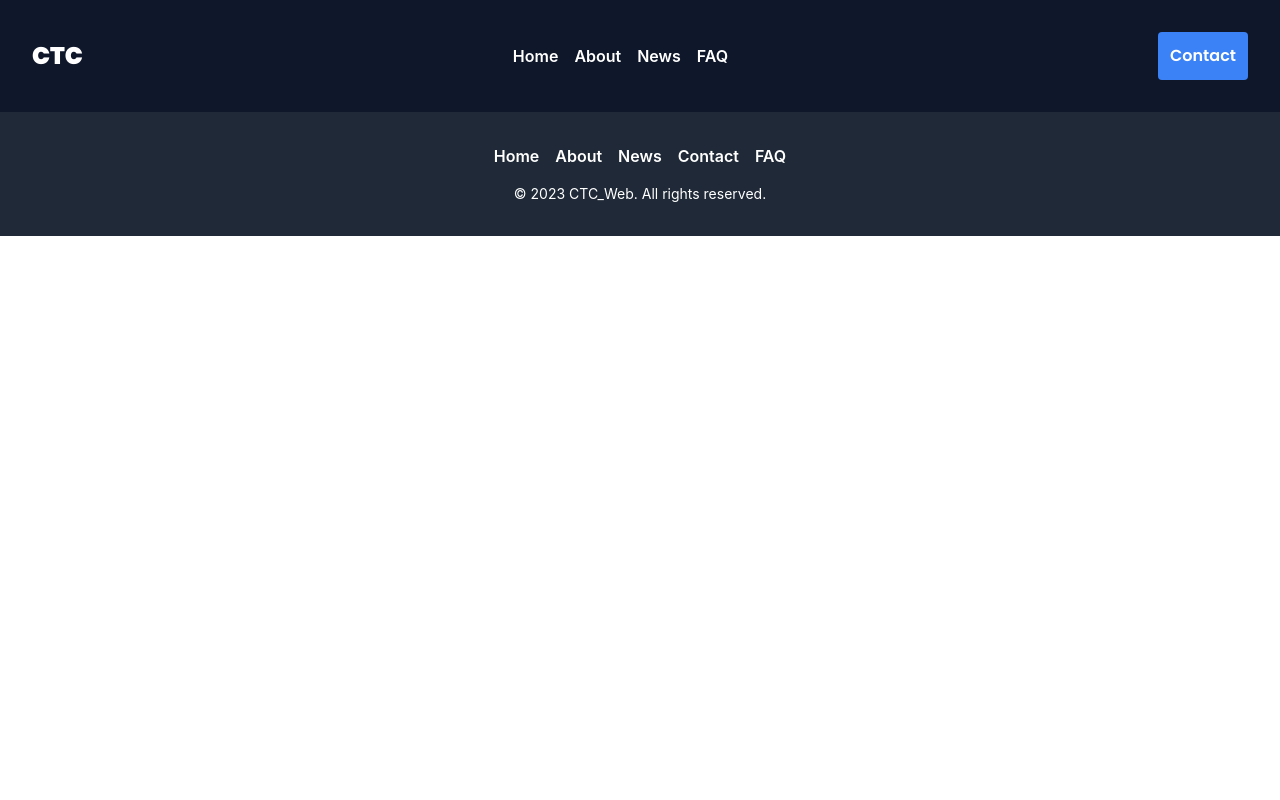
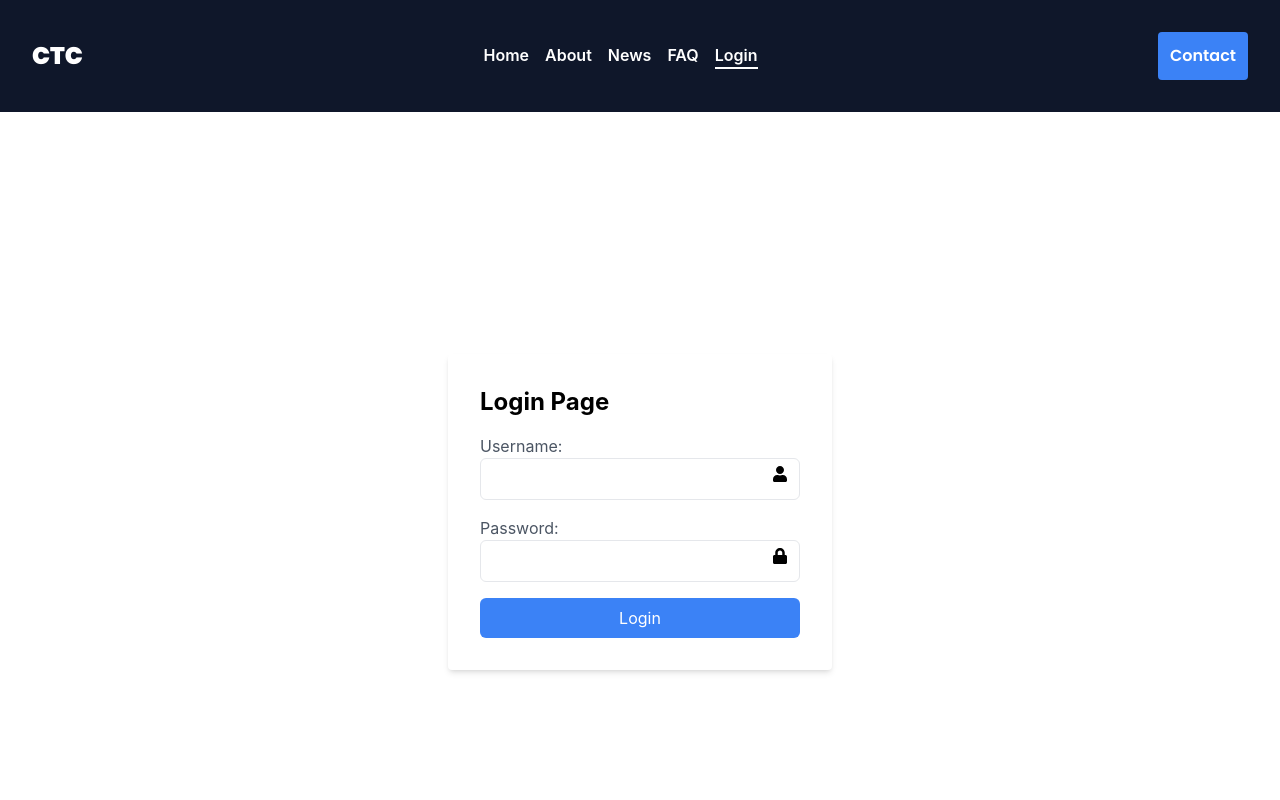
Before and after one commit to nakaohideo/TechClub-Mern-Stack, a React (Create React App) app in the folder frontend/: page /login in a window 1280 px wide. Shown: the top 800 px of the page. Built offline with nearby package versions, Linux system fonts and the light colour scheme.

Commit message:
CTC-webite-Mern-Stack-Login-Commit

```diff
--- a/frontend/public/index.html
+++ b/frontend/public/index.html
@@ -5,10 +5,10 @@
     <!-- <link rel="icon" href="%PUBLIC_URL%/favicon.ico" /> -->
     <meta name="viewport" content="width=device-width, initial-scale=1" />
     <meta name="theme-color" content="#000000" />
-    <meta
+    <!-- <meta
       name="description"
       content="Web site created using create-react-app"
-    />
+    /> -->
     <!-- <link rel="apple-touch-icon" href="%PUBLIC_URL%/logo192.png" /> -->
     <!--
       manifest.json provides metadata used when your web app is installed on a
--- a/frontend/src/App.js
+++ b/frontend/src/App.js
@@ -12,6 +12,8 @@ import Contact from "./components/contact";
 import Footer from "./components/Footer";
 import About from "./components/About";
 import FAQ from "./components/FAQ";
+import Login from "./components/Admin/login";
+import AdminDashboard from "./components/Admin/AdminDashboard";
 function App() {
   return (
     <div className="App">
@@ -20,12 +22,14 @@ function App() {
         <Route path="/" element={<Index />} />
         <Route path="/Home" element={<Index />} />
         <Route path="/news" element={<UserShow />} />
-        <Route path="/admin" element={<ShowPosts />} />
+        <Route path="/edit" element={<ShowPosts />} />
         <Route path="/create" element={<CreatePost />} />
         <Route path="/contact" element={<Contact />} />
         <Route path="/edit/:postId" element={<EditPost />} />
         <Route path="/About" element={<About />} />
         <Route path="/faq" element={<FAQ />} />
+        <Route path="/login" element={<Login />} />
+        <Route path="/admin" element={<AdminDashboard />} />
       </Routes>
       <Footer />
     </div>
--- /dev/null
+++ b/frontend/src/components/Admin/AdminDashboard.jsx
@@ -0,0 +1,33 @@
+import React from "react";
+import { FaEdit, FaPlus } from "react-icons/fa"; // Importing icons from react-icons
+import { Link } from "react-router-dom";
+
+const AdminDashboard = () => {
+  return (
+    <div className="flex items-center justify-center h-screen">
+      <div className="bg-white p-8 rounded shadow-md w-96">
+        <h1 className="text-2xl font-bold mb-6">Admin Dashboard</h1>
+        <div className="mb-4">
+          <Link
+            to="/create"
+            className="flex items-center justify-between bg-blue-500 text-white py-2 px-4 rounded-md hover:bg-blue-600"
+          >
+            <span>Create Post</span>
+            <FaPlus />
+          </Link>
+        </div>
+        <div className="mb-4">
+          <Link
+            to="/edit"
+            className="flex items-center justify-between bg-green-500 text-white py-2 px-4 rounded-md hover:bg-green-600"
+          >
+            <span>Edit Post</span>
+            <FaEdit />
+          </Link>
+        </div>
+      </div>
+    </div>
+  );
+};
+
+export default AdminDashboard;
--- /dev/null
+++ b/frontend/src/components/Admin/credentials.js
@@ -0,0 +1,2 @@
+export const correctUsername = "ctc-web-admin";
+export const correctPassword = "ctcadminpage";
--- /dev/null
+++ b/frontend/src/components/Admin/login.jsx
@@ -0,0 +1,68 @@
+import React, { useState } from "react";
+import { FaUser, FaLock } from "react-icons/fa"; // Importing icons from react-icons
+import { correctUsername, correctPassword } from "./credentials.js";
+import CreatePosts from "./CreatePost.jsx";
+
+const LoginPage = () => {
+  const [username, setUsername] = useState("");
+  const [password, setPassword] = useState("");
+  const [errorMessage, setErrorMessage] = useState("");
+
+  const handleLogin = () => {
+    // Check if the entered username and password are correct
+    if (username === correctUsername && password === correctPassword) {
+      // Redirect to another page on successful login
+      window.location.href = "admin";
+    } else {
+      // Display an error message for incorrect credentials
+      setErrorMessage("Username and password are incorrect. Please try again.");
+    }
+  };
+
+  return (
+    <div className="flex items-center justify-center h-screen">
+      <div className="bg-white p-8 rounded shadow-md w-96">
+        <h1 className="text-2xl font-bold mb-4">Login Page</h1>
+        <div className="mb-4">
+          <label className="block text-gray-600">Username:</label>
+          <div className="relative">
+            <input
+              type="text"
+              value={username}
+              onChange={(e) => setUsername(e.target.value)}
+              className="w-full px-4 py-2 border rounded-md focus:outline-none focus:ring-2 focus:ring-blue-500"
+            />
+            <span className="absolute right-3 top-2">
+              <FaUser />
+            </span>
+          </div>
+        </div>
+        <div className="mb-4">
+          <label className="block text-gray-600">Password:</label>
+          <div className="relative">
+            <input
+              type="password"
+              value={password}
+              onChange={(e) => setPassword(e.target.value)}
+              className="w-full px-4 py-2 border rounded-md focus:outline-none focus:ring-2 focus:ring-blue-500"
+            />
+            <span className="absolute right-3 top-2">
+              <FaLock />
+            </span>
+          </div>
+        </div>
+        <button
+          onClick={handleLogin}
+          className="w-full bg-blue-500 text-white py-2 rounded-md hover:bg-blue-600"
+        >
+          Login
+        </button>
+        {errorMessage && (
+          <p className="text-red-500 text-sm mt-2">{errorMessage}</p>
+        )}
+      </div>
+    </div>
+  );
+};
+
+export default LoginPage;
--- a/frontend/src/components/NavBar.jsx
+++ b/frontend/src/components/NavBar.jsx
@@ -74,6 +74,16 @@ const NavigationBar = () => {
               }`}
             >
               FAQ
+            </NavLink>
+            <NavLink
+              to="/login"
+              className={`relative w-fit text-white block font-semibold after:block after:content-[''] after:absolute after:h-[2px] after:bg-white after:w-full after:scale-x-0 after:hover:scale-x-100 after:transition after:duration-300 after:origin-left ${
+                location.pathname === "/login"
+                  ? "text-blue-[#396E8D] border-b-2  border-white"
+                  : "opacity-100"
+              }`}
+            >
+              Login
             </NavLink>
           </div>
         </div>
@@ -163,6 +173,13 @@ const NavigationBar = () => {
             >
               FAQ
             </NavLink>
+            <NavLink
+              to="/login"
+              className={`relative text-white block font-semibold ...`}
+              onClick={handleLinkClick} // Close the menu when the link is clicked
+            >
+              Login
+            </NavLink>
           </div>
         </div>
       )}
```
Also changed, not shown: frontend/src/components/Admin/Show.jsx (+47 -36 lines).
